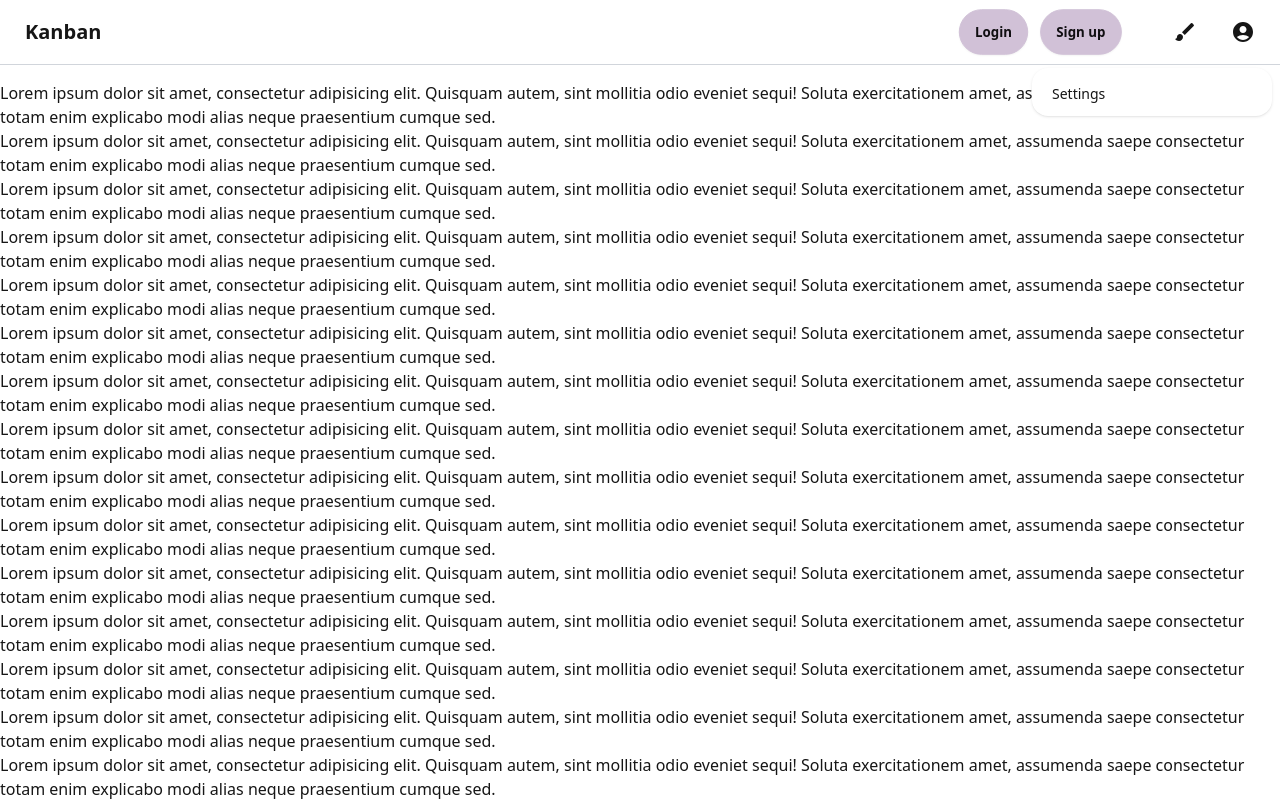
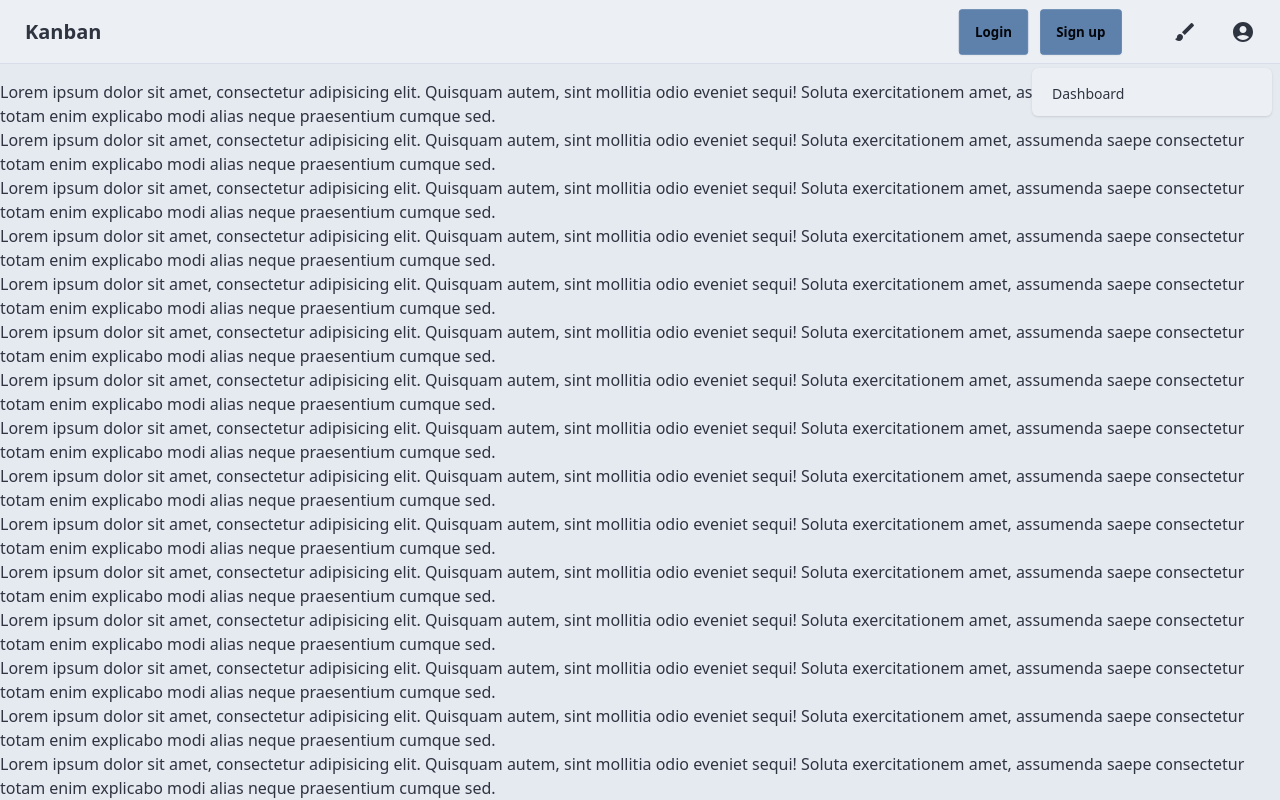
Before and after one commit to toastedsugar/Kanban-Board, a React (Vite) app in the folder client/: page / in a window 1280 px wide. Both pictures are taken after a click on the button 1243 px from the left and 32 px from the top of the page. Built offline with nearby package versions, Linux system fonts and the light colour scheme; no server answers.

Commit message:
Added dashboard page and refactored the layout components

```diff
--- a/client/src/App.tsx
+++ b/client/src/App.tsx
@@ -5,36 +5,36 @@ import {
   Route,
 } from "react-router-dom";
 
-import Navbar from "./components/Navbar";
-import Kanban from "./components/Kanban/Kanban";
 import Error from "./pages/Error";
 import Home from "./pages/Home";
 import Auth from "./pages/Auth";
 import Logout from "./pages/Logout";
 import Demo from "./pages/Demo";
+import Dashboard from "./pages/Dashboard";
+import DashLayout from "./components/DashLayout";
+import AppLayout from "./components/AppLayout";
 
 /**/
 const router = createBrowserRouter(
   createRoutesFromElements(
-    <Route path="/" element={<Navbar />} errorElement={<Error />}>
+    <Route path="/" element={<AppLayout />} errorElement={<Error />}>
       <Route index element={<Home />} />
       <Route path="login" element={<Auth auth="login" />} />
       <Route path="register" element={<Auth auth="register" />} />
       <Route path="logout" element={<Logout />} />
       <Route path="demo" element={<Demo />} />
+      <Route path="/dashboard" element={<DashLayout />}>
+        <Route index element={<Dashboard />} />
+      </Route>
       <Route path="/user/:user"></Route>
     </Route>
   )
 );
 
-
-
 export default function App() {
   return (
-    <div data-theme="pastel">
-      <div className="w-screen h-screen overflow-y-scroll">
+    <div data-theme="nord">
         <RouterProvider router={router} />
-      </div>
     </div>
   );
 }
--- /dev/null
+++ b/client/src/components/AppLayout.tsx
@@ -0,0 +1,13 @@
+import { Outlet } from "react-router-dom";
+import Navbar from "./Navbar";
+
+export default function AppLayout() {
+  return (
+    <div className="w-screen h-screen overflow-y-scroll bg-base-200 flex flex-col">
+      <Navbar />
+      <div className="flex-1 py-4">
+        <Outlet />
+      </div>
+    </div>
+  );
+}
--- /dev/null
+++ b/client/src/components/DashLayout.tsx
@@ -0,0 +1,13 @@
+import { Outlet } from "react-router-dom";
+import DashSidebar from "./DashSidebar";
+
+export default function DashLayout() {
+  return (
+    <div className="flex h-full">
+      <DashSidebar />
+      <div className="px-8 md:px-20 lg:px-32">
+        <Outlet />
+      </div>
+    </div>
+  );
+}
--- /dev/null
+++ b/client/src/components/DashSidebar.tsx
@@ -0,0 +1,17 @@
+export default function DashSidebar() {
+  return (
+    <div className="bg-base-100 w-52 -mt-4 pt-4">
+      <ul className="flex grow menu rounded-box">
+        <li>
+          <a>Dashboard Item 1</a>
+        </li>
+        <li>
+          <a>Dashboard Item 2</a>
+        </li>
+        <li>
+          <a>Dashboard Item 3</a>
+        </li>
+      </ul>
+    </div>
+  );
+}
--- a/client/src/components/Kanban/Board.tsx
+++ b/client/src/components/Kanban/Board.tsx
@@ -8,6 +8,7 @@ import {
   DragStartEvent,
   MouseSensor,
   TouchSensor,
+  closestCenter,
   closestCorners,
   useSensor,
   useSensors,
@@ -215,7 +216,7 @@ export default function Board() {
       </h2>
       <div className="flex flex-cols">
         <DndContext
-          collisionDetection={closestCorners}
+          collisionDetection={closestCenter}
           sensors={sensors}
           onDragStart={onDragStart}
           onDragOver={onDragOver}
@@ -229,7 +230,7 @@ export default function Board() {
             {/** The button to create a new list is after all the lists are rendered */}
             <button
               onClick={CreateList}
-              className="self-start bg-color-surface-mixed-200 hover:hover:bg-color-surface-mixed-300 w-36 py-4"
+              className="self-start bg-base-300 hover:hover:bg-color-surface-mixed-300 w-36 py-4"
             >
               <div className="flex gap-2 justify-center">
                 <span className="material-symbols-outlined">add_circle</span> List
--- a/client/src/components/Kanban/Card.tsx
+++ b/client/src/components/Kanban/Card.tsx
@@ -40,7 +40,7 @@ export default function Card({ card }: CardProps) {
             {...attributes}
             {...listeners}
             onClick={() => setViewCard(true)}
-            className={`${isDragging ? "bg-color-surface-mixed-600" : "bg-color-surface-mixed-400"} border-4 border-color-surface-mixed-400 hover:border-color-primary-600 p-1 w-full h-full z-10 select-none cursor-grab`}
+            className={`${isDragging ? "bg-color-surface-mixed-600" : "bg-base-200"} border  hover:border-primary p-1 w-full h-full z-10 select-none cursor-grab`}
         >
         {RenderCard()}
         </section>
--- a/client/src/components/Kanban/List.tsx
+++ b/client/src/components/Kanban/List.tsx
@@ -33,7 +33,7 @@ export default function List({ list, createCard, updateCard, deleteCard, cards }
 
     const RenderCards = () => (
         <div className="flex gap-1.5 flex-col">
-            <div ref={setActivatorNodeRef} {...listeners} className="flex gap-2 bg-color-surface-100 p-2 select-none cursor-grab">
+            <div ref={setActivatorNodeRef} {...listeners} className="flex gap-2 bg-base-300 brightness-75 p-2 select-none cursor-grab">
                 <span className="material-symbols-outlined">
                     drag_indicator
                 </span>
@@ -62,7 +62,7 @@ export default function List({ list, createCard, updateCard, deleteCard, cards }
         <section ref={setNodeRef} style={style} {...attributes} >
             {/** If the list is being hovered, use the card's position on the board
             * to indicate it's original position, otherwise render it as normal */}
-            <div className={`bg-color-surface-mixed-200 w-56 p-3 ${isDragging ? "brightness-200" : ""}`}>
+            <div className={`bg-base-300 w-56 p-3 ${isDragging ? "brightness-200" : ""}`}>
 
             {RenderCards()}
             </div>
--- a/client/src/components/Navbar.tsx
+++ b/client/src/components/Navbar.tsx
@@ -1,5 +1,5 @@
 import { useState } from "react";
-import { Link, Outlet } from "react-router-dom";
+import { Link } from "react-router-dom";
 
 import BrushIcon from "@mui/icons-material/Brush";
 import AccountCircleIcon from "@mui/icons-material/AccountCircle";
@@ -15,8 +15,7 @@ export default function Navbar() {
   });
 
   return (
-    <div>
-      <nav className="navbar bg-base-100 border-b border-base-300 mb-4 sticky top-0">
+    <nav className="navbar bg-base-100 border-b border-base-300 sticky top-0">
       <Link to="/" className="flex-1">
         <button className="btn btn-ghost text-xl">Kanban</button>
       </Link>
@@ -50,7 +49,7 @@ export default function Navbar() {
           </div>
           <ul
             tabIndex={0}
-              className="menu menu-sm dropdown-content mt-3 z-[1] p-2 shadow bg-base-100 rounded-box w-60"
+            className="menu menu-sm dropdown-content mt-3 z-[40] p-2 shadow bg-base-100 rounded-box w-60"
           >
             <div>
               {
@@ -82,14 +81,13 @@ export default function Navbar() {
               }
             </div>
             <li className="pt-1">
-                <p>Settings</p>
+              <Link to="/dashboard">
+                <p>Dashboard</p>
+              </Link>
             </li>
           </ul>
         </div>
       </div>
     </nav>
-
-      <Outlet />
-    </div>
   );
 }
--- a/client/src/pages/Auth.tsx
+++ b/client/src/pages/Auth.tsx
@@ -25,12 +25,12 @@ export default function Auth({ auth }: AuthTypes) {
   function HandleLogin(e: any) {
     e.preventDefault();
     FirebaseLogin(email, password);
-    navigate('/')
+    navigate('/dashboard')
   }
   function HandleRegister(e: any) {
     e.preventDefault();
     FirebaseRegister(email, password);
-    navigate('/')
+    navigate('/dashboard')
   }
 
 
--- /dev/null
+++ b/client/src/pages/Dashboard.tsx
@@ -0,0 +1,18 @@
+import { useEffect } from "react";
+import { auth } from "../../firebase-config.ts";
+
+export default function Dashboard() {
+// When the dashboard is launced, get all the boards owned by the user
+// AND the lists that are present in each board
+  return (
+    <div>
+      <div>Boards</div>
+      <button className="btn btn-primary">New Board</button>
+      <ul>
+        <li>Board 1</li>
+        <li>Board 2</li>
+        <li>Board 3</li>
+      </ul>
+    </div>
+  );
+}
```
Lines whose indentation alone changed are shown as unchanged.
